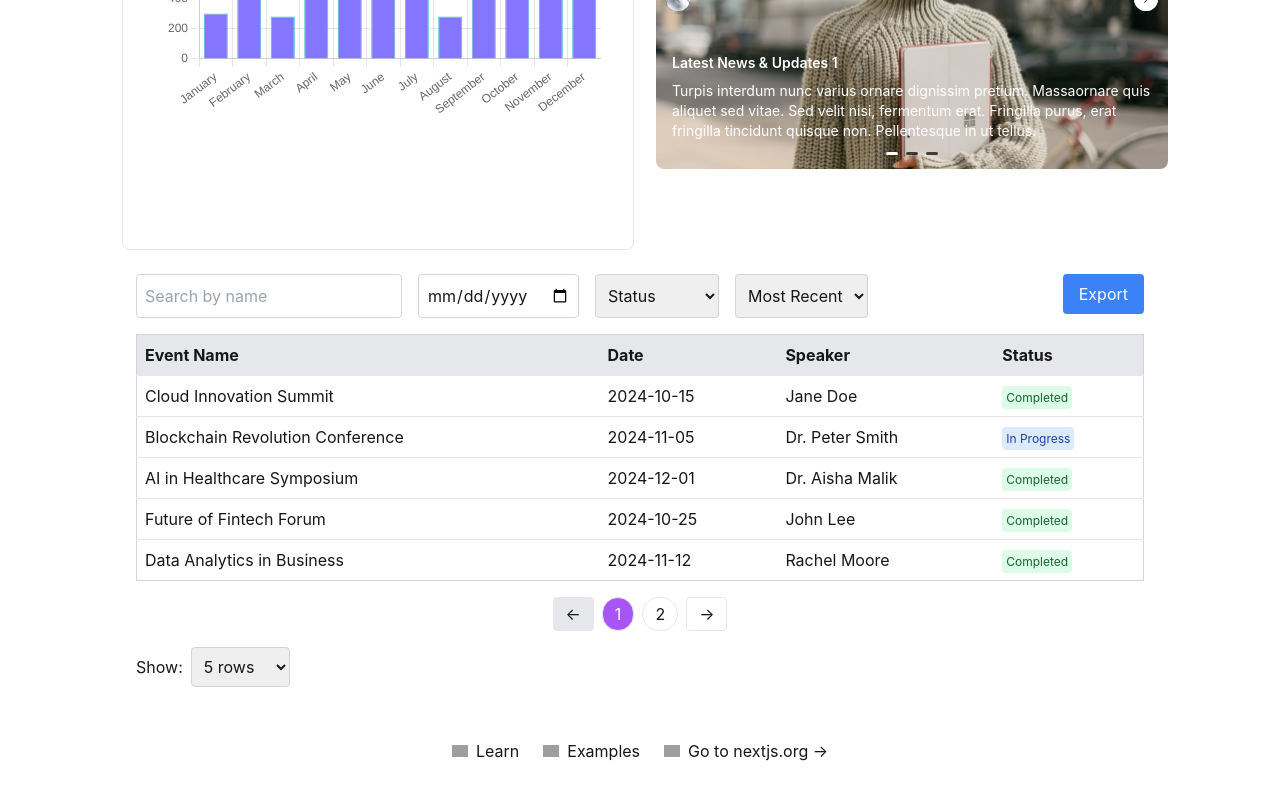
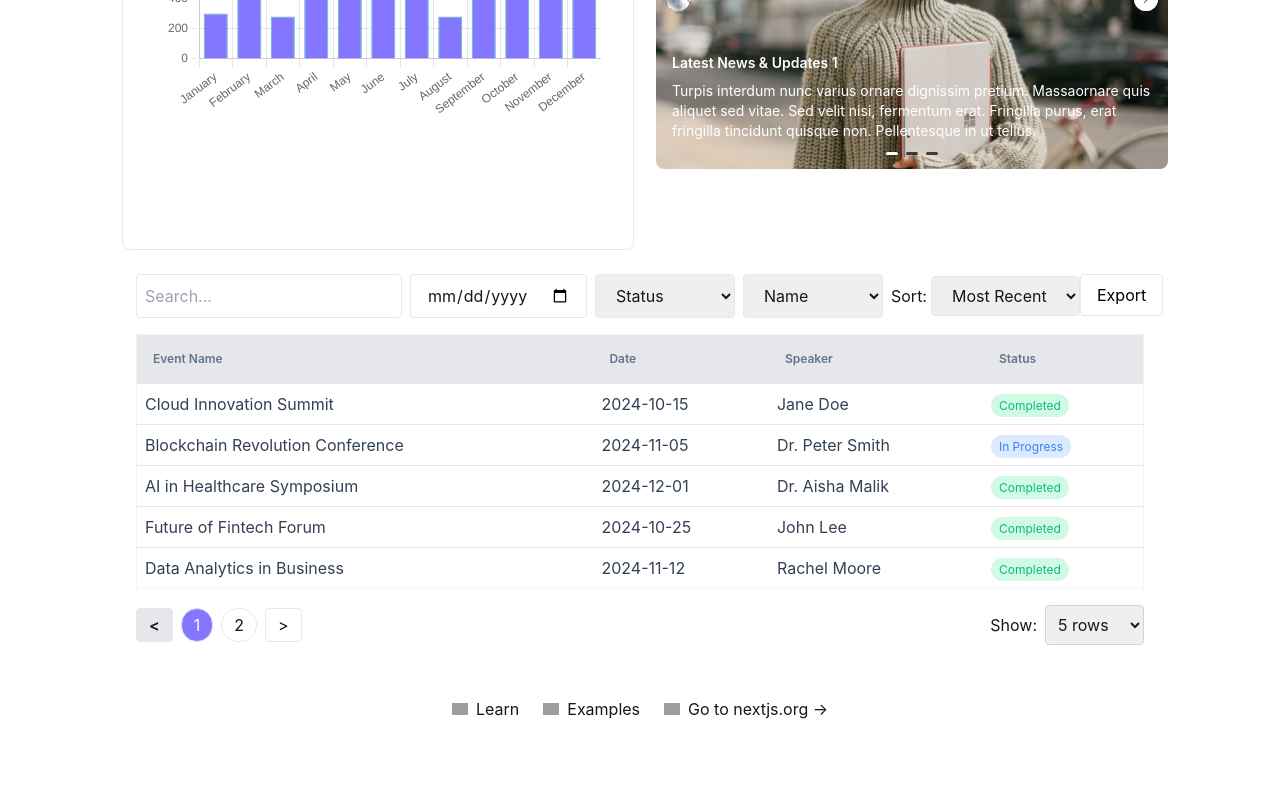
Before and after one commit to Remi-dee/map, a Next.js app: page / in a window 1280 px wide. Shown: the part 540-1340 px from the top of the page. Built offline with nearby package versions, Linux system fonts and the light colour scheme; grey boxes are pictures that could not be loaded.

Commit message:
Friday, October 18, 2024 at 3:40 PM West Africa Standard Time

```diff
--- a/app/Components/EventHistory.js
+++ b/app/Components/EventHistory.js
@@ -141,42 +141,55 @@ const EventHistory = () => {
     <div className="p-6">
       <div className="flex justify-between">
         {/* Filters and Sorting */}
-        <div className="flex space-x-4 mb-4">
+        <div className="flex gap-[8px] mb-4">
           <input
             type="text"
-            placeholder="Search by name"
-            className="p-2 border border-gray-300 rounded"
+            placeholder="Search..."
+            className="p-2 border border-[#E2E8F0] rounded text-[#CBD5E1]"
             onChange={(e) => setFilter({ ...filter, name: e.target.value })}
           />
 
           <input
             type="date"
             placeholder="Date"
-            className="p-2 border border-gray-300 rounded"
+            className=" px-4 py-2 border border-[#E2E8F0] rounded"
             onChange={(e) => setFilter({ ...filter, date: e.target.value })}
           />
 
           <select
-            className="p-2 border border-gray-300 rounded"
+            className="px-4 py-2 border border-[#E2E8F0] rounded"
             onChange={(e) => setFilter({ ...filter, status: e.target.value })}
           >
             <option value="">Status</option>
             <option value="Completed">Completed</option>
             <option value="In Progress">In Progress</option>
           </select>
+
           <select
-            className="p-2 border border-gray-300 rounded"
+            className="px-4 py-2 border border-[#E2E8F0] rounded"
+            onChange={(e) => setFilter({ ...filter, status: e.target.value })}
+          >
+            <option value="">Name</option>
+            <option value="Completed">Completed</option>
+            <option value="In Progress">In Progress</option>
+          </select>
+
+          <div class="flex items-center gap-1">
+            <span>Sort: </span>
+            <select
+              className="px-4 py-2 border border-[#E2E8F0] rounded"
               onChange={(e) => setSortOrder(e.target.value)}
             >
-            Sort: <option value="Most Recent"> Most Recent</option>
-            <option value="Oldest">Sort: Oldest</option>
-            <option value="Name">Sort: Name</option>
+              <option value="Most Recent"> Most Recent</option>
+              <option value="Oldest">Oldest</option>
+              <option value="Name">Name</option>
             </select>
+          </div>
         </div>
         {/* Download CSV Button */}
         <div className="mb-4">
           <button
-            className="px-4 py-2 bg-blue-500 text-white rounded hover:bg-blue-600"
+            className="px-4 py-2 border border-[#E2E8F0] text-black rounded hover:bg-gray-400"
             onClick={downloadCSV}
           >
             Export
@@ -185,16 +198,24 @@ const EventHistory = () => {
       </div>
 
       {/* Table */}
-      <table className="min-w-full table-auto border border-gray-300">
+      <table className="min-w-full table-auto border border-[#F1F5F9]">
         <thead>
-          <tr className="bg-gray-200">
-            <th className="p-2 text-left">Event Name</th>
-            <th className="p-2 text-left">Date</th>
-            <th className="p-2 text-left">Speaker</th>
-            <th className="p-2 text-left">Status</th>
+          <tr className="bg-gray-200 ">
+            <th className="p-4  text-[12px] font-semibold leading-[16px] text-left text-[#64748B]">
+              Event Name
+            </th>
+            <th className="p-4  text-[12px] font-semibold leading-[16px] text-left text-[#64748B]">
+              Date
+            </th>
+            <th className="p-4  text-[12px] font-semibold leading-[16px] text-left text-[#64748B]">
+              Speaker
+            </th>
+            <th className="p-4  text-[12px] font-semibold leading-[16px] text-left text-[#64748B]">
+              Status
+            </th>
           </tr>
         </thead>
-        <tbody>
+        <tbody className="text-[#334155]">
           {currentRows.map((event, index) => (
             <tr key={index} className="border-t">
               <td className="p-2">{event.name}</td>
@@ -202,10 +223,10 @@ const EventHistory = () => {
               <td className="p-2">{event.speaker}</td>
               <td className="p-2">
                 <span
-                  className={`p-1 text-xs rounded ${
+                  className={`px-[8px] py-[4px] text-xs rounded-[100px] ${
                     event.status === "Completed"
-                      ? "bg-green-100 text-green-800"
-                      : "bg-blue-100 text-blue-800"
+                      ? "bg-[#D1FAE5] text-[#10B981]"
+                      : "bg-[#DBEAFE] text-[#3B82F6]"
                   }`}
                 >
                   {event.status}
@@ -217,17 +238,19 @@ const EventHistory = () => {
       </table>
 
       {/* Pagination */}
+
+      <div className="flex justify-between">
         <div className="flex justify-center items-center mt-4 space-x-2">
           <button
             onClick={() => setCurrentPage((prev) => Math.max(prev - 1, 1))}
             disabled={currentPage === 1}
-          className={`px-3 py-1 border rounded ${
+            className={`font-semibold px-3 py-1 border rounded ${
               currentPage === 1
                 ? "bg-gray-200 cursor-not-allowed"
                 : "hover:bg-gray-100"
             }`}
           >
-          ←
+            &lt;
           </button>
           {pages.map((page) => (
             <button
@@ -235,7 +258,7 @@ const EventHistory = () => {
               onClick={() => setCurrentPage(page)}
               className={`px-3 py-1 border rounded-full ${
                 currentPage === page
-                ? "bg-purple-500 text-white"
+                  ? "bg-[#8576FF] text-white"
                   : "hover:bg-gray-100"
               }`}
             >
@@ -249,11 +272,11 @@ const EventHistory = () => {
             disabled={currentPage === totalPages}
             className={`px-3 py-1 border rounded ${
               currentPage === totalPages
-              ? "bg-gray-200 cursor-not-allowed"
+                ? "bg-[#E2E8F0] cursor-not-allowed"
                 : "hover:bg-gray-100"
             }`}
           >
-          →
+            &gt;
           </button>
         </div>
 
@@ -271,6 +294,7 @@ const EventHistory = () => {
           </select>
         </div>
       </div>
+    </div>
   );
 };
 
```
Lines whose indentation alone changed are shown as unchanged.
